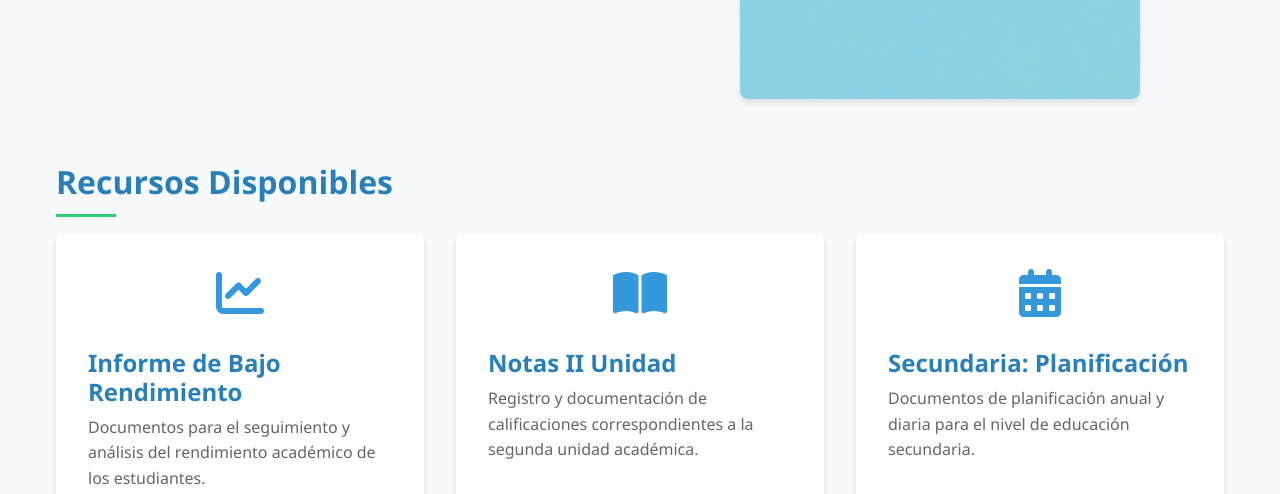
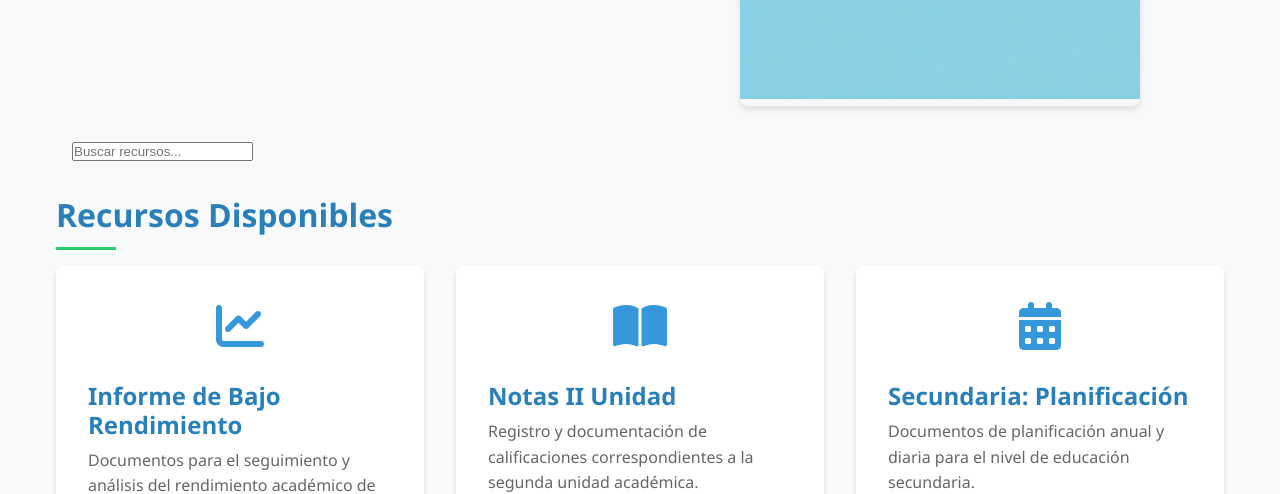
Before and after one commit to esantizo-sb/recursos, a plain HTML site: page index.html in a window 1280 px wide. Shown: the part 840-1334 px from the top of the page. Drawn offline with Linux system fonts and the light colour scheme.

Commit message:
Update index.html

```diff
--- a/index.html
+++ b/index.html
@@ -1,3 +1,4 @@
+<!DOCTYPE html>
 <html lang="es">
 <head>
     <meta charset="UTF-8">
@@ -5,6 +6,7 @@
     <title>Recursos Educativos - Prof. Elvis Santizo</title>
     <link rel="stylesheet" href="styles.css">
     <link rel="stylesheet" href="https://cdnjs.cloudflare.com/ajax/libs/font-awesome/6.4.2/css/all.min.css">
+    <link href="https://fonts.googleapis.com/css2?family=Roboto:wght@400;500;700&display=swap" rel="stylesheet">
 </head>
 <body>
     <header>
@@ -23,6 +25,14 @@
             <div class="welcome-image">
                 <div class="image-container">
                     <img src="education.png" alt="Recursos Educativos">
+                </div>
+            </div>
+        </section>
+
+        <section class="search-section">
+            <div class="container">
+                <div class="search-container">
+                    <input type="text" class="search-bar" id="resource-search" placeholder="Buscar recursos...">
                 </div>
             </div>
         </section>
```
